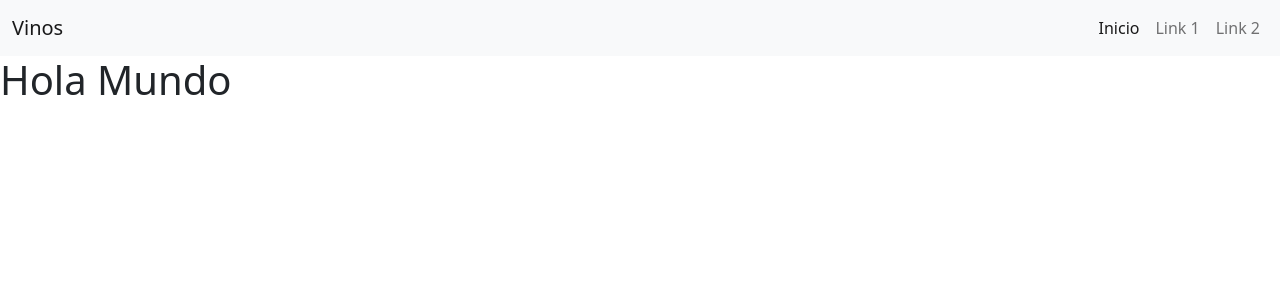
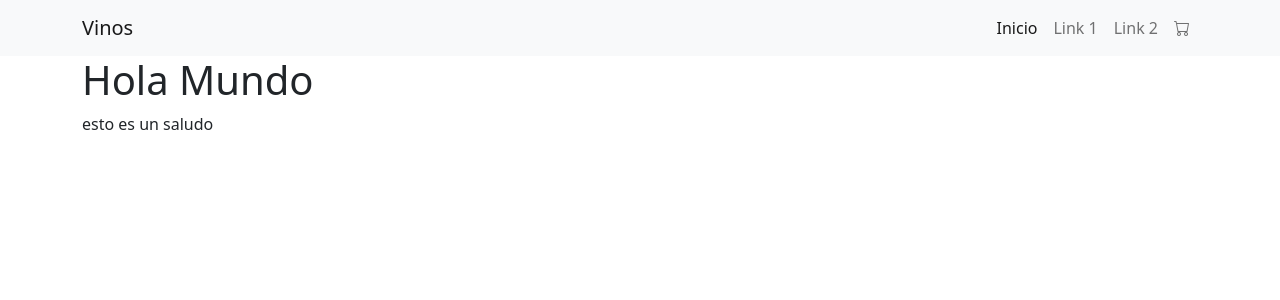
Before and after one commit to EmiCragnolini/vinos-cragnolini, a React (Create React App) app: page / in a window 1280 px wide. Shown: the top 300 px of the page. Built offline with nearby package versions, Linux system fonts and the light colour scheme.

Commit message:
CartWidget y ItemListContainer para desafío 3

```diff
--- a/package.json
+++ b/package.json
@@ -7,6 +7,7 @@
     "@testing-library/react": "^11.2.7",
     "@testing-library/user-event": "^12.8.3",
     "bootstrap": "^5.0.2",
+    "bootstrap-icons": "^1.5.0",
     "react": "^17.0.2",
     "react-dom": "^17.0.2",
     "react-scripts": "4.0.3",
--- a/src/App.js
+++ b/src/App.js
@@ -1,10 +1,18 @@
 import Header from "./components/Header";
 import NavBar from "./components/NavBar";
+import ItemListContainer from "./components/ItemListContainer";
 
-const App = () =>
-    <>
-        <NavBar/>
-        <Header/>
-    </>
+const App = () => {
+    const greeting = "esto es un saludo";
+    return (
+        <>
+            <NavBar/>
+            <div className="container">
+                <Header/>
+                <ItemListContainer greeting={greeting}/>
+            </div>
+        </>
+    )
+}
 
 export default App
--- /dev/null
+++ b/src/components/CartWidget.js
@@ -0,0 +1,6 @@
+const CartWidget = () =>
+    <a className="nav-link">
+        <i className="bi bi-cart"/>
+    </a>
+
+export default CartWidget;
--- /dev/null
+++ b/src/components/ItemListContainer.js
@@ -0,0 +1,8 @@
+const ItemListContainer = (props) => {
+    const { greeting } = props;
+    return (
+        <p>{greeting}</p>
+    )
+}
+
+export default ItemListContainer;
--- a/src/components/NavBar.js
+++ b/src/components/NavBar.js
@@ -1,11 +1,14 @@
+import CartWidget from "./CartWidget";
+
 const NavBar = () =>
     <nav className="navbar navbar-expand-lg navbar-light bg-light">
-        <div className="container-fluid">
+        <div className="container">
             <a className="navbar-brand" href="#">Vinos</a>
             <div className="navbar-nav">
                 <a className="nav-link active" aria-current="page" href="#">Inicio</a>
                 <a className="nav-link" href="#">Link 1</a>
                 <a className="nav-link" href="#">Link 2</a>
+                <CartWidget/>
             </div>
         </div>
     </nav>
--- a/src/index.js
+++ b/src/index.js
@@ -2,5 +2,6 @@ import React from "react"
 import ReactDOM from "react-dom"
 import App from "./App";
 import 'bootstrap/dist/css/bootstrap.css';
+import 'bootstrap-icons/font/bootstrap-icons.css';
 
 ReactDOM.render(<App/>, document.getElementById('root'))
```
Also changed, not shown: 1 other file (tests, documents, lock files or other folders).
